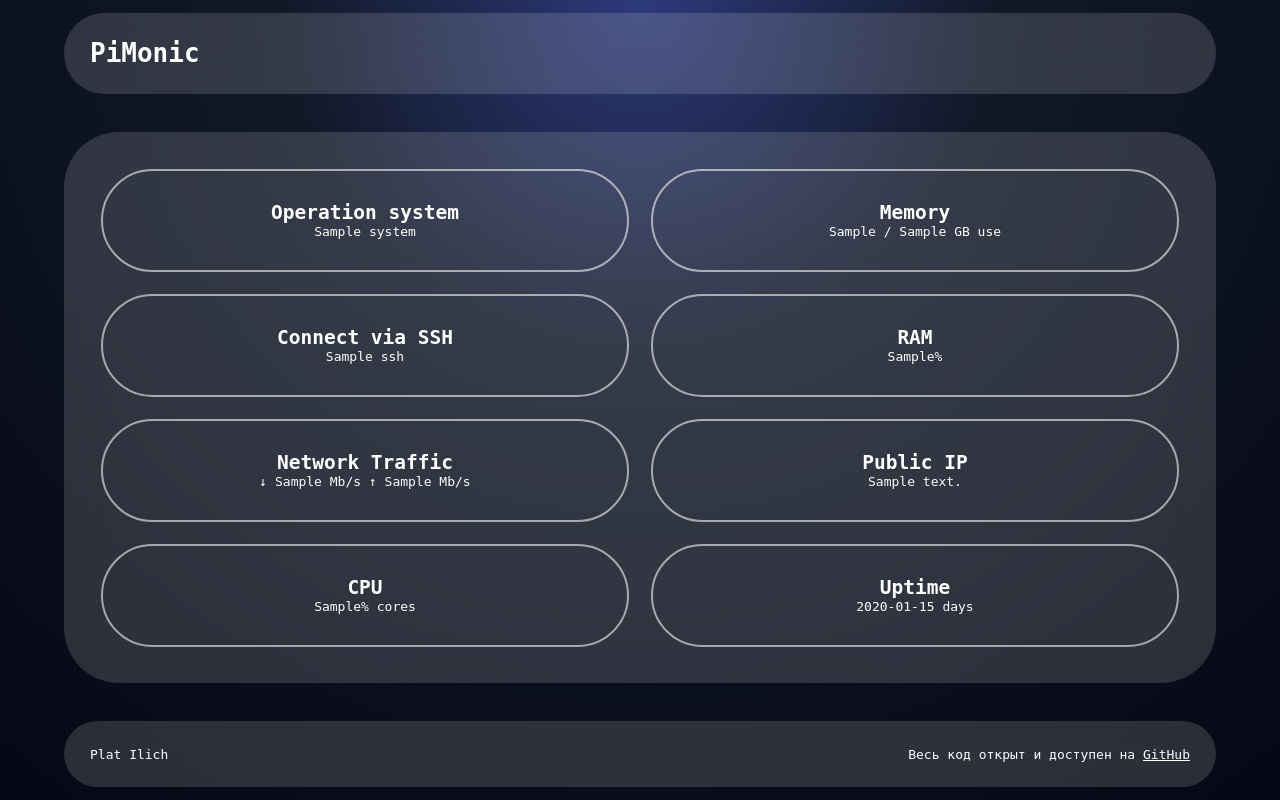
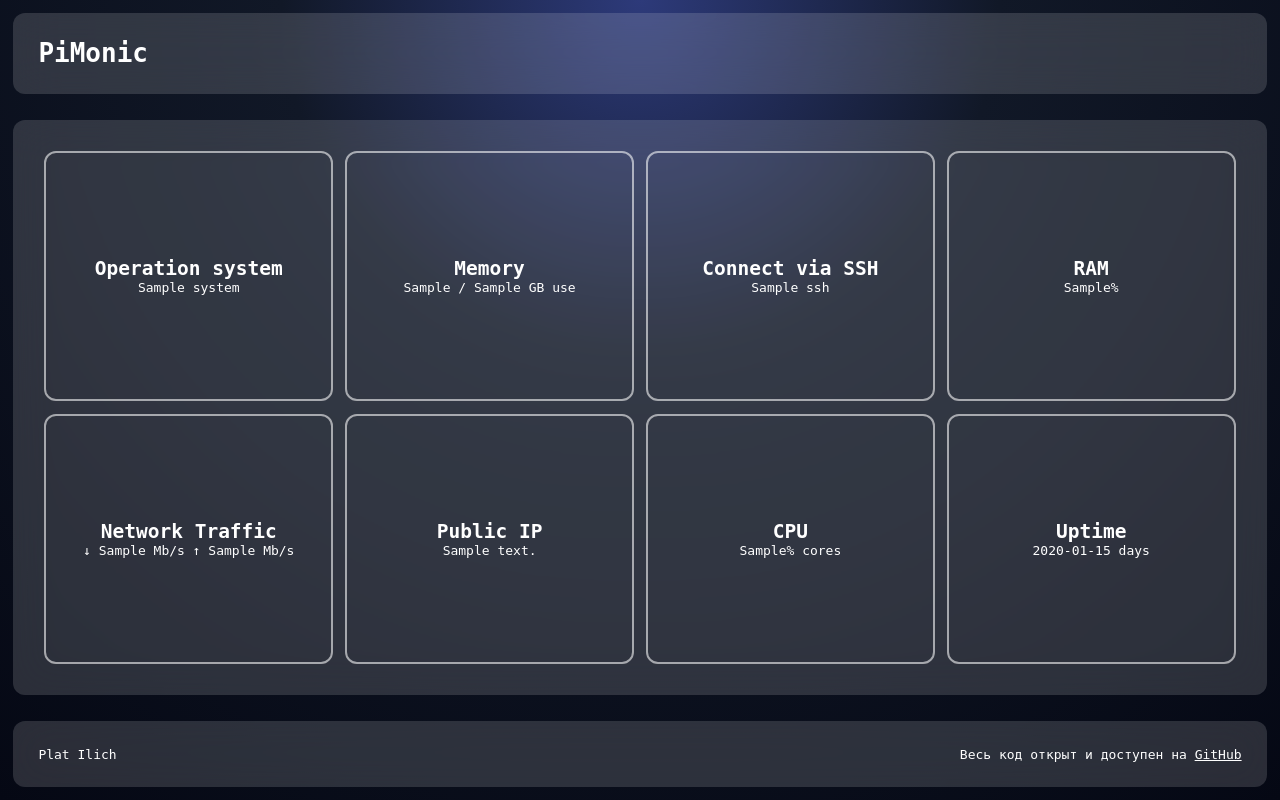
Before and after one commit to platilich/PiMonic, a Flask app: template templates/dashboard.html in a window 1280 px wide. Run offline with Flask 3, Linux system fonts and the light colour scheme; the template is opened without the code that fills it: most values are stand-ins (such as "Sample title", 1, 10 or a date in 2020).

```diff
--- a/app.py
+++ b/app.py
@@ -65,4 +65,4 @@ def api_dashboard():
 
 
 if __name__ == '__main__':
-    app.run(host='0.0.0.0')
+    app.run(host='0.0.0.0', port=8800)
--- a/static/css/style.css
+++ b/static/css/style.css
@@ -5,7 +5,7 @@
   --text: #FFFFFF;         /* Текст */
   --border: #404040;       /* Границы */
 
-  --border-radius: 55px;
+  --border-radius: 12px;
 }
 
 
@@ -41,7 +41,6 @@ body {
 
 
 
-    align-items: center;
 
 
 
@@ -59,7 +58,6 @@ header, main, footer {
     backdrop-filter: blur(20px);
 
 
-    width: 1100px;
 
 
     padding: 2%;
@@ -77,13 +75,10 @@ header, main, footer {
 
 main {
     display: grid;
-    grid-template-columns: repeat(2, 1fr);
+    grid-template-columns: repeat(4, 1fr);
 
 
-    height: 500px;
-
-
-    margin-top: auto;
+    flex: 1;
 
 
 
@@ -120,7 +115,6 @@ main {
 footer {
     display: flex;
     justify-content: space-between;
-    margin-top: auto;
 }
 
 
```
Also changed, not shown: requirements.txt (added, +14 -0 lines).
